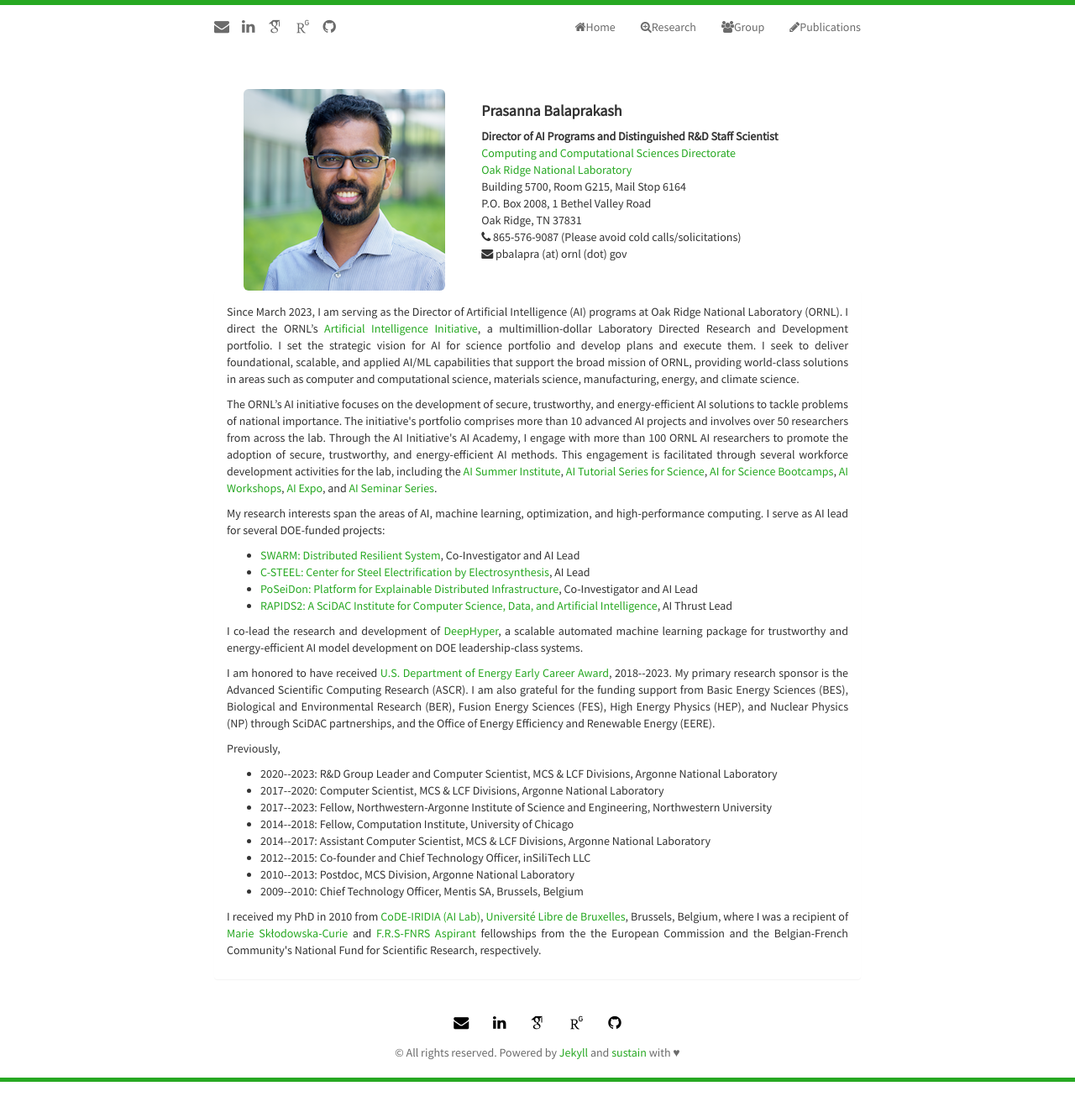
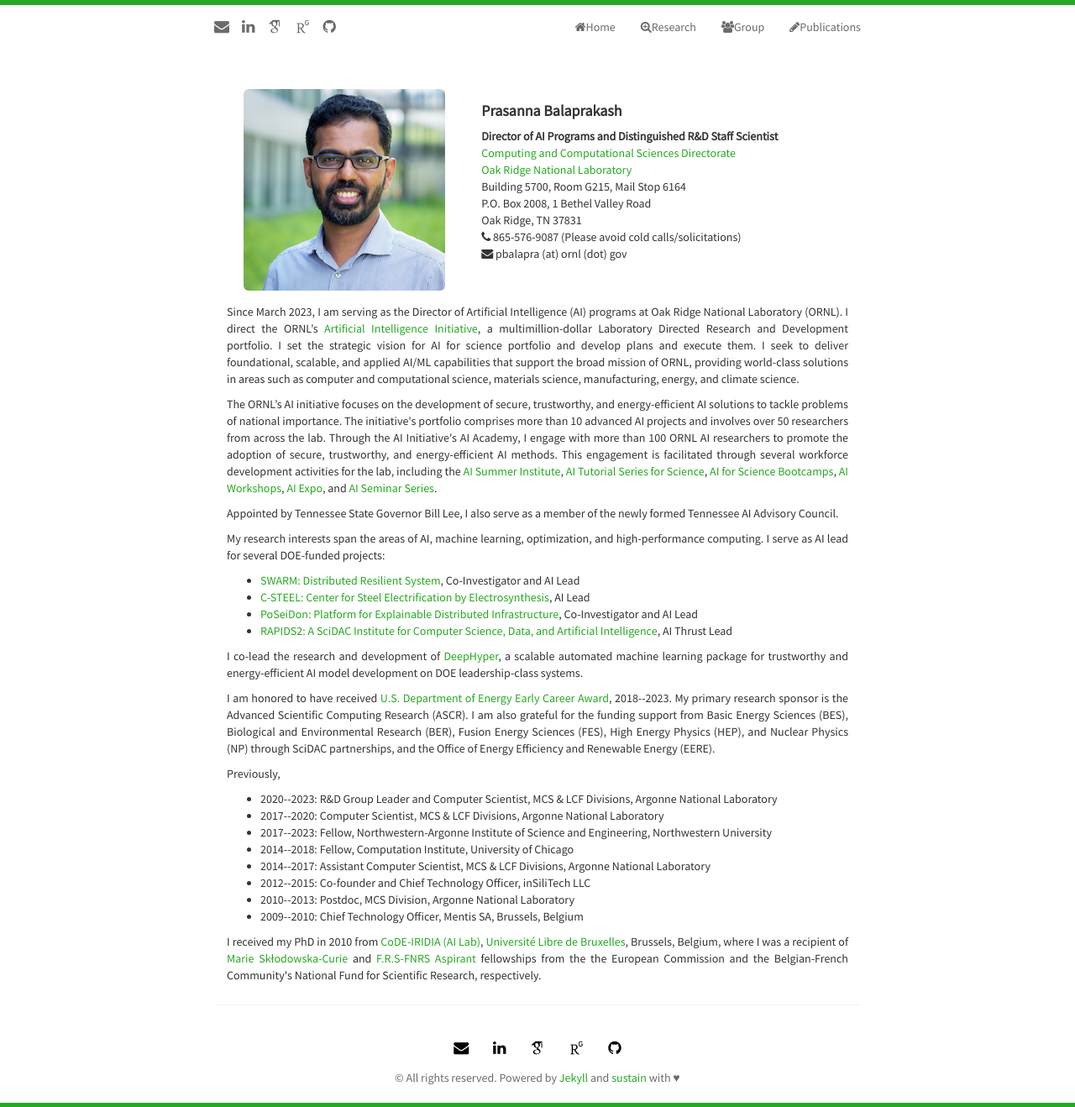
Before and after one commit to pbalapra/pbalapra.github.io, a Jekyll site: the page built from index.html, in a window 1280 px wide. Shown: the whole page at 84% size. Built offline with Jekyll 4.4.1, drawn with Linux system fonts in a browser that asks for light colours; nearby versions of some CDN libraries; some web fonts are replaced; the list of posts is cut into pages by our own code; before the commit the page ends 1288 px from its top, so only the background shows below that.

Commit message:
Update index.html

```diff
--- a/index.html
+++ b/index.html
@@ -83,6 +83,12 @@ title: Home Page of Prasanna Balaprakash
 			<a href="https://ornl.github.io/events/ai-initiative-seminar-2024/" target="_blank">AI Seminar Series</a>.
 		</p>
 
+		 <p align="justify">
+		 Appointed by Tennessee State Governor Bill Lee, I also serve as a member of the newly formed Tennessee AI Advisory Council.
+		 </p>
+
+
+
 		<p align="justify">
 		My research interests span the areas of AI, machine learning, optimization, and high-performance computing. I serve as AI lead for several DOE-funded projects:
                 </p>
```
